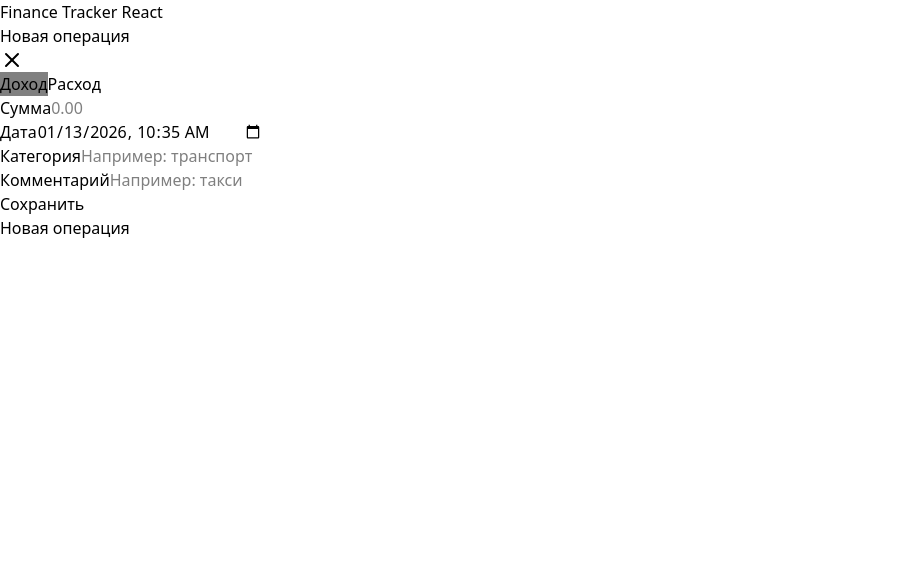
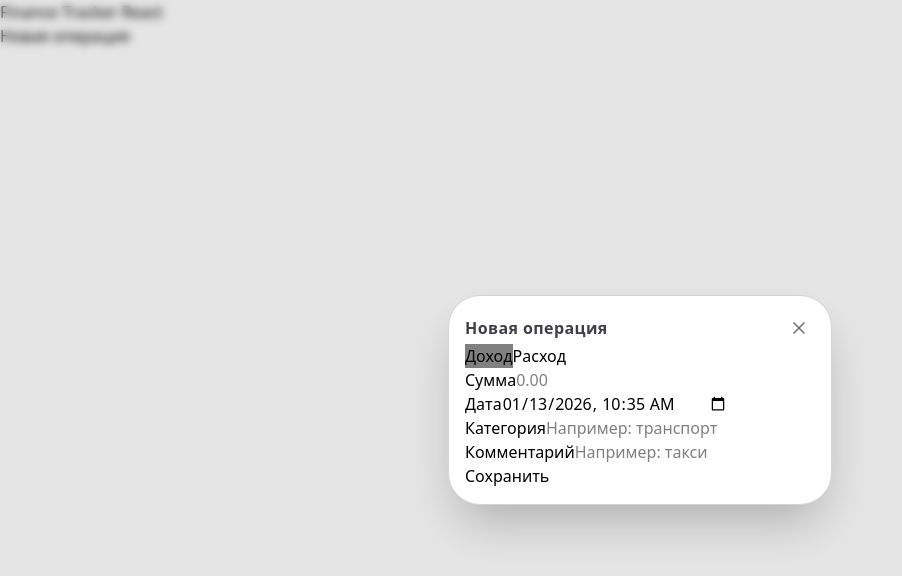
Before and after one commit to stanislavluft/fimi, a React (Vite) app: page / in a window 1280 px wide. Both pictures are taken after a click on the button "Новая операция". Shown: the top 576 px of the page, without its empty margins (0-902 px from the left). Built offline with nearby package versions, Linux system fonts and the light colour scheme.

Commit message:
ui: implement modal style, add createPortal, add useEffect

```diff
--- a/src/components/Modal.tsx
+++ b/src/components/Modal.tsx
@@ -1,4 +1,6 @@
 import { X } from 'lucide-react';
+import { useEffect } from 'react';
+import { createPortal } from 'react-dom';
 
 interface ModalProps {
   children: React.ReactNode;
@@ -8,19 +10,51 @@ interface ModalProps {
 }
 
 function Modal({ isOpen, onClose, modalTitle, children }: ModalProps) {
+  useEffect(() => {
+    if (!isOpen) return;
+
+    document.body.style.overflow = 'hidden';
+
+    const handleKeyDown = (e: KeyboardEvent) => {
+      if (e.key === 'Escape') {
+        onClose();
+      }
+    };
+    window.addEventListener('keydown', handleKeyDown);
+    return () => {
+      document.body.style.overflow = 'unset';
+      window.removeEventListener('keydown', handleKeyDown);
+    };
+  }, [isOpen, onClose]);
+
   if (!isOpen) return null;
 
-  return (
-    <div>
-      <div onClick={onClose}></div>
-      <div>
-        <div>
-          {modalTitle}
-          <X onClick={onClose} />
-        </div>
-        <div>{children}</div>
-      </div>
-    </div>
+  return createPortal(
+    <div className="fixed inset-0 z-50 flex items-center justify-center">
+      <div className="absolute inset-0 bg-black/10 backdrop-blur-xs" onClick={onClose}></div>
+      <article
+        aria-labelledby="modal-title"
+        role="dialog"
+        aria-modal="true"
+        className="relative m-6 flex max-h-[90vh] w-full max-w-sm flex-col rounded-4xl border border-zinc-300 bg-white p-4 shadow-2xl"
+      >
+        <header className="flex items-center justify-between">
+          <h2 id="modal-title" className="text-base font-semibold tracking-wide text-zinc-700">
+            {modalTitle}
+          </h2>
+
+          <button
+            type="button"
+            className="flex cursor-pointer items-center justify-center rounded-full p-1.5 text-zinc-500 transition-all duration-150 active:bg-zinc-100"
+            onClick={onClose}
+          >
+            <X size={20} />
+          </button>
+        </header>
+        <section className="overflow-y-auto">{children}</section>
+      </article>
+    </div>,
+    document.body,
   );
 }
 
```
